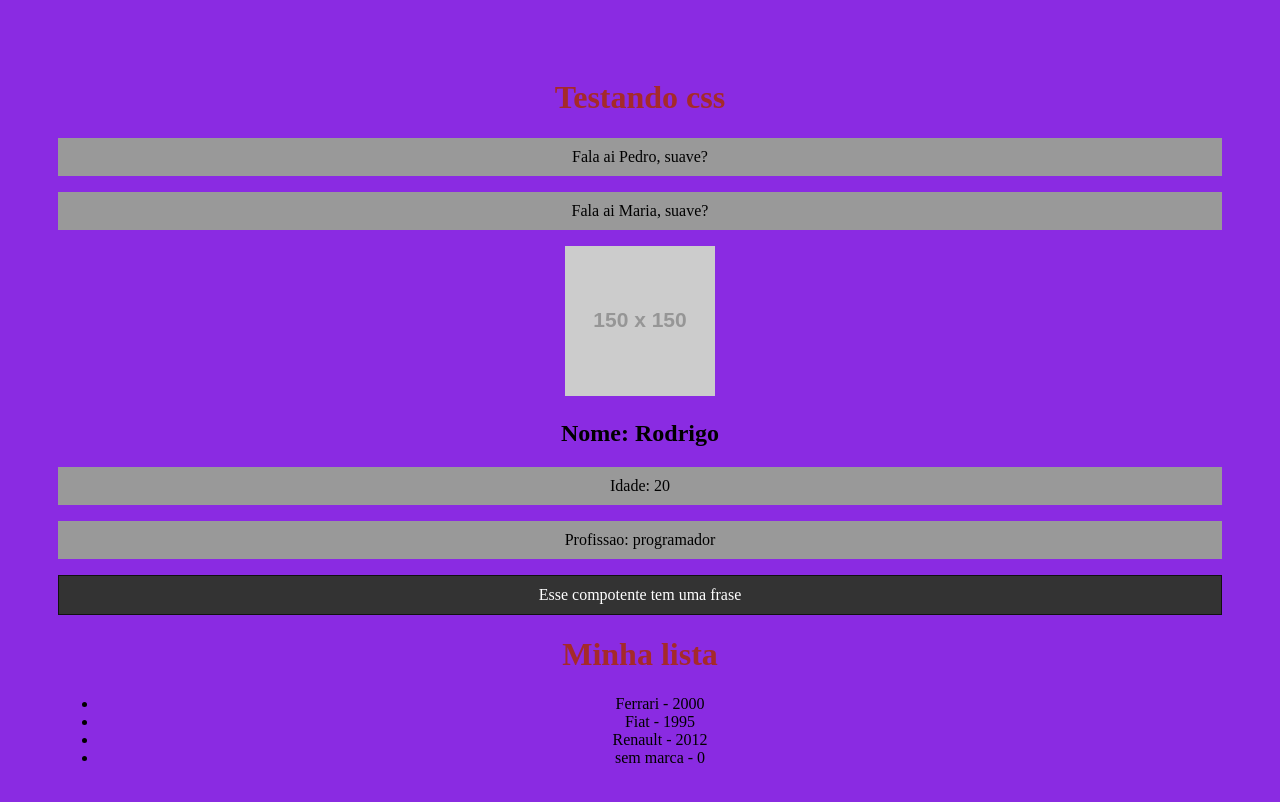
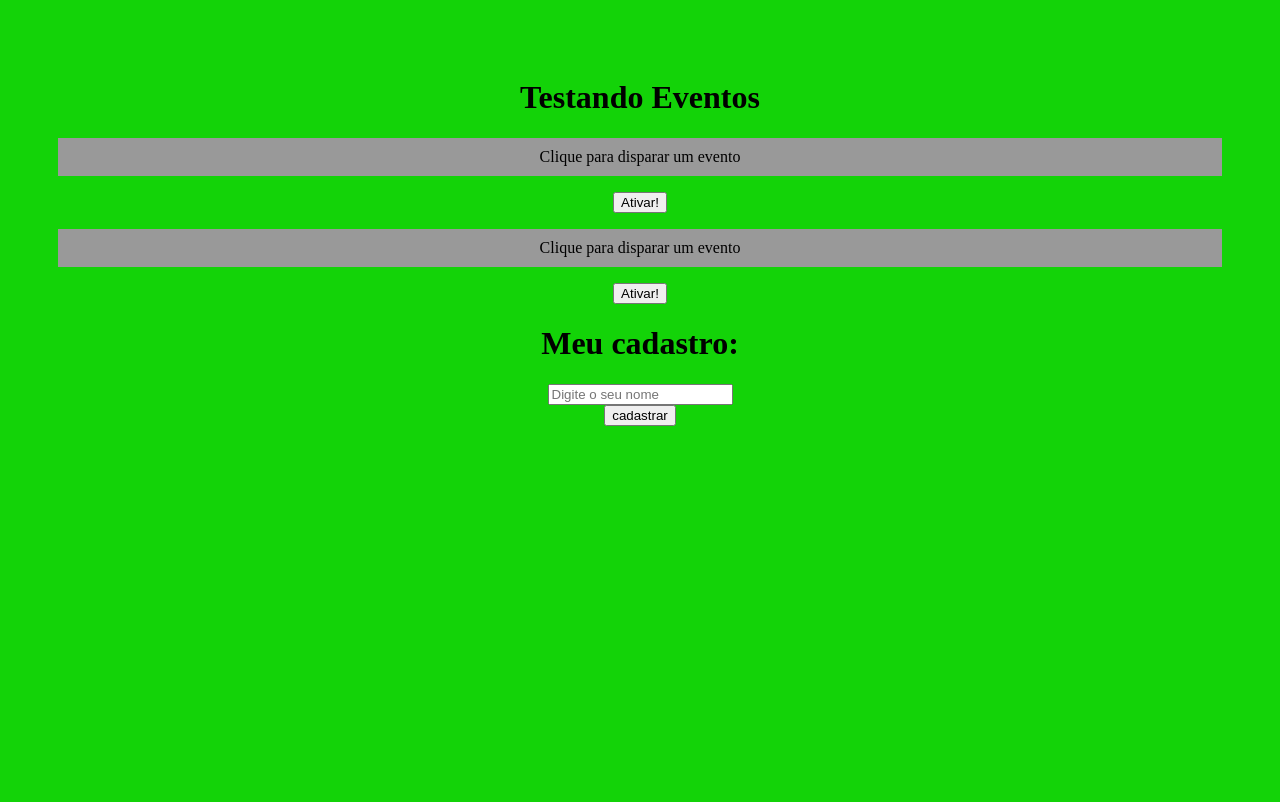
Before and after one commit to 1PedroCoelho/Projeto-React, a React (Create React App) app in the folder meu-projeto/: page / in a window 1280 px wide. Shown: the top 802 px of the page. Built offline with nearby package versions, Linux system fonts and the light colour scheme.

Commit message:
Aula 09 Eventos onclick e submit

```diff
--- a/meu-projeto/src/App.js
+++ b/meu-projeto/src/App.js
@@ -1,26 +1,16 @@
 import logo from './logo.svg';
 import './App.css';
-import HelloWorld from './components/HelloWorld';
-import SayMyName from './components/SayMyName';
-import Pessoa from './components/Pessoa';
-import Frase from './components/Frase';
-import List from './components/List'
+import Evento from './components/Evento';
+import Form from './components/Form';
 
 function App() {
-  const nome = "Maria"
   return (
     <div className="App">
-      <h1>Testando css</h1>
-      <SayMyName nome="Pedro" />
-      <SayMyName nome={nome} />
+      <h1>Testando Eventos</h1>
+      <Evento numero="1"/>
+      <Evento numero="2"/>
 
-      <Pessoa
-        nome="Rodrigo"
-        idade="20"
-        profissao="programador"
-        foto="https://via.placeholder.com/150" />
-      <Frase/>
-      <List/>
+      <Form/>
     </div>
   );
 }
--- /dev/null
+++ b/meu-projeto/src/components/Evento.js
@@ -0,0 +1,14 @@
+function Evento({numero})
+{
+    function meuEvento()
+    {
+        console.log(`Opa fui ativado ${numero}`)
+    }
+    return(
+        <div>
+            <p> Clique para disparar um evento</p>
+            <button onClick={meuEvento}>Ativar!</button>
+        </div>
+    )
+}
+export default Evento
--- /dev/null
+++ b/meu-projeto/src/components/Form.js
@@ -0,0 +1,22 @@
+function Form()
+{
+    function cadastrarUsuario(e)
+    {
+        e.preventDefault()
+        console.log('cadastrou o usuário')
+    }
+    return(
+        <div>
+            <h1>Meu cadastro:</h1>
+            <form onSubmit={cadastrarUsuario}>
+                <div>
+                    <input type="text" placeholder="Digite o seu nome"/>
+                </div>
+                <div>
+                    <input type="submit" value="cadastrar"/>
+                </div>
+            </form>
+        </div>
+    )
+}
+export default Form
--- a/meu-projeto/src/index.css
+++ b/meu-projeto/src/index.css
@@ -1,10 +1,10 @@
 body {
   padding: 50px;
   padding-bottom: 500px;
-  background-color:blueviolet;
+  background-color:rgb(19, 211, 8);
 }
 h1{
-  color: brown;
+  color: rgb(0, 0, 0);
 }
 p{
   background-color: #999;
```
